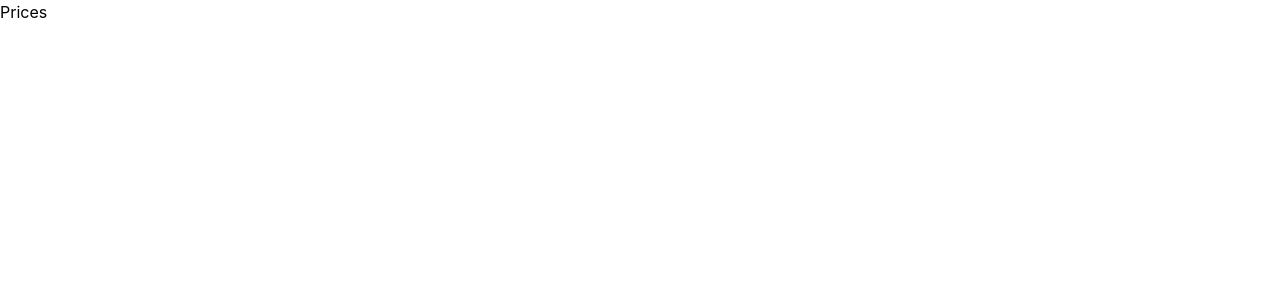
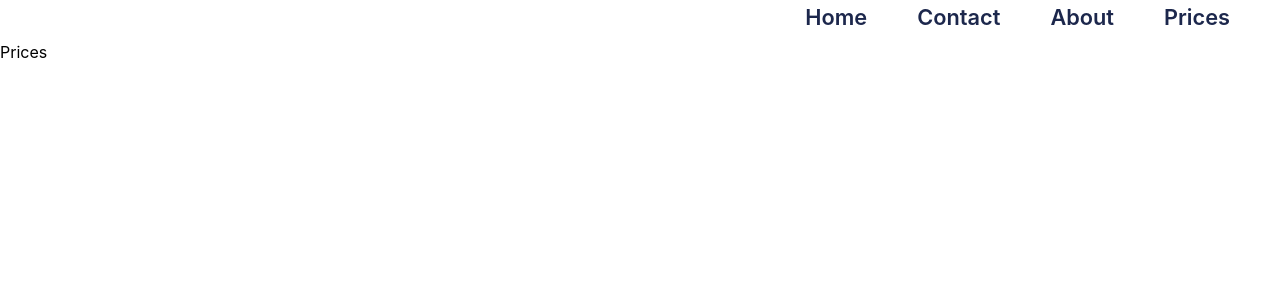
Before and after one commit to 0Pierce/Serenity-Website, a React (Vite) app in the folder Serenity/client/: page /Prices in a window 1280 px wide. Shown: the top 300 px of the page. Built offline with nearby package versions, Linux system fonts and the light colour scheme.

Commit message:
Added header to all pages

```diff
--- a/Serenity/client/src/pages/AboutPage.jsx
+++ b/Serenity/client/src/pages/AboutPage.jsx
@@ -1,7 +1,13 @@
 import React from 'react'
+import Header from '/src/components/Header.jsx';
+
 
 export default function AboutPage() {
   return (
+    <>
+    <Header/>
     <div>About</div>
+
+    </>
   )
 }
--- a/Serenity/client/src/pages/ContactPage.jsx
+++ b/Serenity/client/src/pages/ContactPage.jsx
@@ -1,7 +1,14 @@
 import React from 'react'
+import Header from '/src/components/Header.jsx';
+
 
 export default function ContactPage() {
   return (
-    <div>Contact</div>
+
+    <>
+      <Header/>
+      <div>Contact</div>
+
+    </>
   )
 }
--- a/Serenity/client/src/pages/Prices.jsx
+++ b/Serenity/client/src/pages/Prices.jsx
@@ -1,7 +1,12 @@
 import React from 'react'
+import Header from '/src/components/Header.jsx';
+
 
 export default function Prices() {
   return (
-    <div>Prices</div>
+    <>
+      <Header/>
+      <div>Prices</div>
+    </>
   )
 }
--- a/Serenity/client/src/styles/Homepage.css
+++ b/Serenity/client/src/styles/Homepage.css
@@ -221,10 +221,6 @@
     font-size: 44px;
     min-width: 200px;
     color: #1c274c;
-
-
-
-
 }
 
 .hp1Info p{
```
